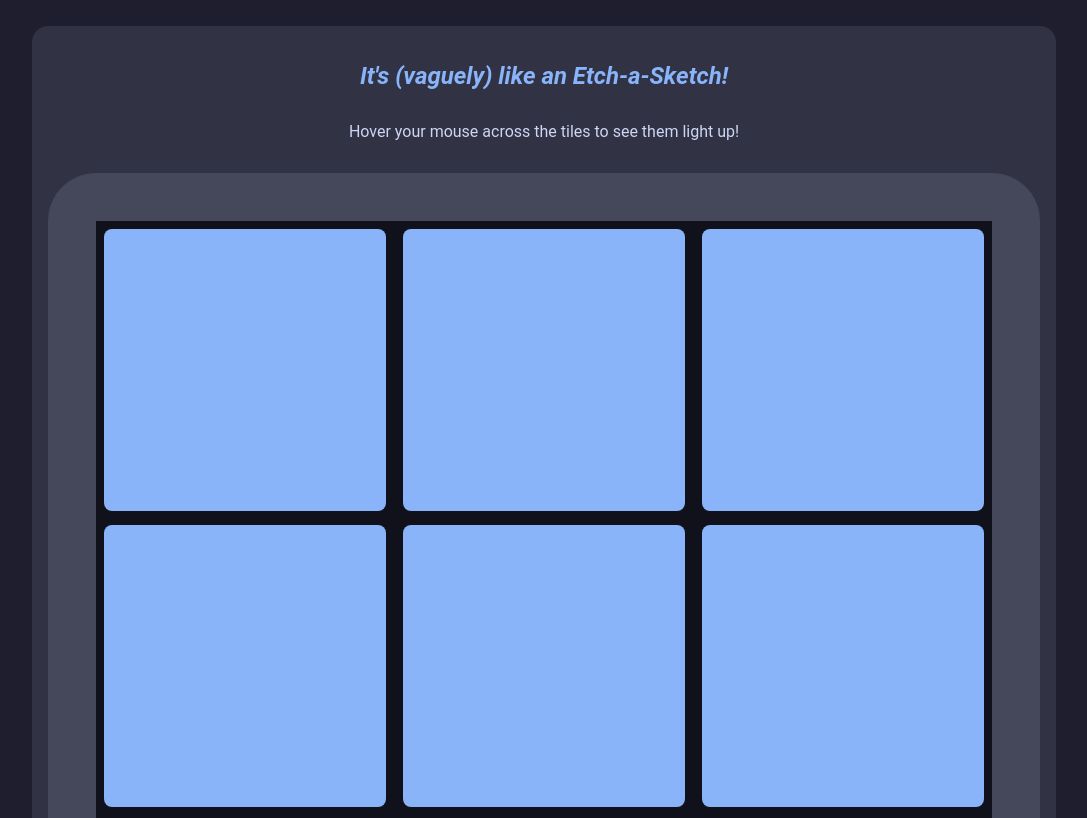
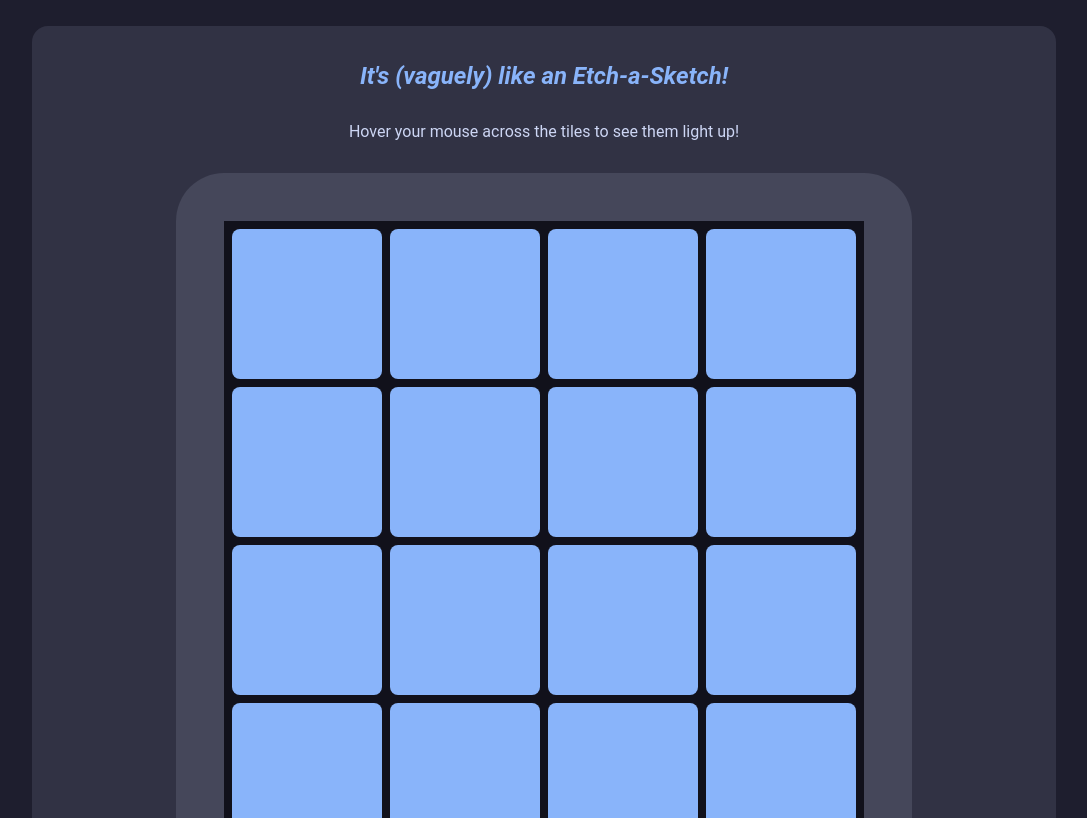
Before and after one commit to callumhobbis/odin-sketch, a plain HTML site: page index.html in a window 1280 px wide. Shown: the part 111-929 px from the top of the page, without its empty margins (96-1183 px from the left). Drawn offline with Linux system fonts and the light colour scheme.

Commit message:
feat: fill tiles programmatically

```diff
--- a/css/style.css
+++ b/css/style.css
@@ -64,9 +64,9 @@ a {
 }
 
 .content {
+  min-width: 80%;
   flex: 1 0 auto;
   background-color: var(--surface0);
-  width: 80%;
   border-radius: 16px;
   padding: 16px;
 }
@@ -95,6 +95,11 @@ a {
 }
 
 #sketch-container {
+  display: flex;
+  justify-content: center;
+}
+
+#sketch-border {
   background-color: var(--surface1);
   padding: 48px;
   border-radius: 48px;
@@ -102,6 +107,7 @@ a {
 
 #box-container {
   background-color: var(--crust);
+  width: 640px;
   aspect-ratio: 1 / 1;
   display: flex;
   justify-content: space-between;
@@ -114,7 +120,6 @@ a {
 .box {
   flex: none;
   background-color: var(--blue);
-  width: 32%;
   aspect-ratio: 1 / 1;
   border-radius: 8px;
 }
--- a/index.html
+++ b/index.html
@@ -13,16 +13,8 @@
       <h2>It's (vaguely) like an Etch-a-Sketch!</h2>
       <p>Hover your mouse across the tiles to see them light up!</p>
       <div id="sketch-container">
-        <div id="box-container">
-          <div class="box"></div>
-          <div class="box"></div>
-          <div class="box"></div>
-          <div class="box"></div>
-          <div class="box"></div>
-          <div class="box"></div>
-          <div class="box"></div>
-          <div class="box"></div>
-          <div class="box"></div>
+        <div id="sketch-border">
+          <div id="box-container"></div>
         </div>
       </div>
     </div>
--- a/script.js
+++ b/script.js
@@ -1 +1,23 @@
-console.log("Hello, World!");
+const GRID_WIDTH = 4;
+const BOX_COUNT = GRID_WIDTH ** 2; // pre-compute
+
+function getBoxWidth(container) {
+  const style = getComputedStyle(container);
+  const containerWidth = container.offsetWidth;
+  const containerPadding = parseInt(style.padding, 10);
+  const containerGap = parseInt(style.gap, 10);
+  const availableSpace =
+    containerWidth - containerPadding - containerGap * (GRID_WIDTH - 1);
+  return Math.floor(availableSpace / GRID_WIDTH);
+}
+
+const container = document.getElementById("box-container");
+const boxWidth = getBoxWidth(container);
+
+for (i = 0; i < BOX_COUNT; i++) {
+  let box = document.createElement("div");
+  box.classList.add("box");
+  box.style.width = `${boxWidth - 2}px`;
+  box.style.height = `${boxWidth - 2}px`;
+  container.appendChild(box);
+}
```
